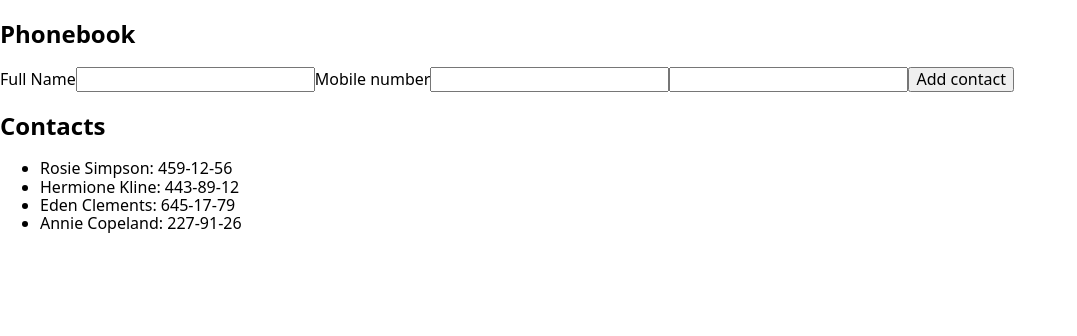
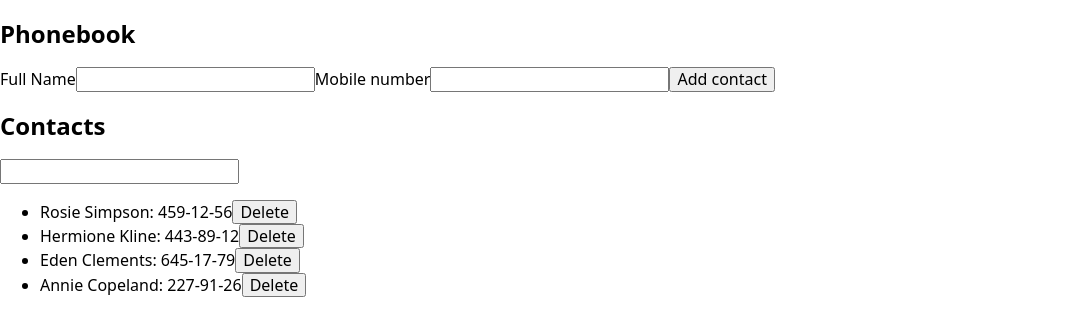
Before and after one commit to tofikwest/goit-react-hw-02-phonebook, a React (Create React App) app: page / in a window 1280 px wide. Shown: the top 336 px of the page, without its empty margins (0-1077 px from the left). Built offline with nearby package versions, Linux system fonts and the light colour scheme.

Commit message:
complete homework

```diff
--- a/src/App.js
+++ b/src/App.js
@@ -1,6 +1,7 @@
 import React, { Component } from "react";
-import Contacts from "./components/contacts/Contacts";
-import PhonebookForm from "./components/phonebookForm/PhonebookForm";
+import ContactsList from "./components/contactsList/ContactsList";
+import Filter from "./components/filter/Filter";
+import ContactForm from "./components/form/ContactForm";
 import Section from "./components/section/Section";
 
 class App extends Component {
@@ -15,28 +16,47 @@ class App extends Component {
   };
   onFormSubmitHandler = (data) => {
     this.setState({ contacts: [...this.state.contacts, data] });
-    console.log(this.state.contacts);
   };
 
   onHandleFilter = (e) => {
     this.setState({ filter: e.currentTarget.value });
   };
 
+  onHandleContactForm = (event) => {
+    const { name, value } = event.currentTarget;
+    this.setState({ [name]: value });
+  };
+
+  sameNameDenied = (name) => {
+    if (this.state.contacts.find((contact) => contact.name === name)) {
+      alert("Введите другое имя");
+      return;
+    }
+  };
+  deleteContact = (id) => {
+    this.setState((prevState) => ({
+      contacts: prevState.contacts.filter((contact) => contact.id !== id),
+    }));
+  };
   render() {
     return (
       <>
         <Section title={"Phonebook"}>
-          <PhonebookForm
+          <ContactForm
             onHandlerFilter={this.onHandlerFilter}
             onSubmit={this.onFormSubmitHandler}
-            onHandleFilter={this.onHandleFilter}
+            sameNameDenied={this.sameNameDenied}
           />
         </Section>
         <Section title={"Contacts"}>
-          <Contacts
+          <Filter
+            onHandlerFilter={this.onHandleContactForm}
+            filter={this.state.filter}
+          />
+          <ContactsList
             contacts={this.state.contacts}
             filter={this.state.filter}
-            onDeleteContact={this.onDeleteContact}
+            onDeleteContact={this.deleteContact}
           />
         </Section>
       </>
--- a/src/components/contacts/Contacts.js
+++ b/src/components/contactsList/ContactsList.js
@@ -1,6 +1,6 @@
 import React, { Component } from "react";
 
-class Contacts extends Component {
+class ContactsList extends Component {
   render() {
     const { filter, contacts } = this.props;
 
@@ -9,11 +9,18 @@ class Contacts extends Component {
           contact.name.toLowerCase().includes(filter.toLowerCase())
         )
       : contacts;
+
     return (
       <ul>
         {filteredContacts.map(({ id, name, number }) => (
           <li key={id}>
             {name}: {number}
+            <button
+              type="button"
+              onClick={() => this.props.onDeleteContact(id)}
+            >
+              Delete
+            </button>
           </li>
         ))}
       </ul>
@@ -21,8 +28,4 @@ class Contacts extends Component {
   }
 }
 
-export default Contacts;
-
-// .filter((item) => {
-//   return item.indexOf(this.state.filter) > -1;
-// }
+export default ContactsList;
--- /dev/null
+++ b/src/components/filter/Filter.js
@@ -0,0 +1,21 @@
+import React, { Component } from "react";
+import { v4 as uuidv4 } from "uuid";
+
+class Filter extends Component {
+  filterId = uuidv4();
+  render() {
+    return (
+      <>
+        <input
+          value={this.props.filter}
+          onChange={this.props.onHandlerFilter}
+          type="text"
+          name="filter"
+          id={this.filterId}
+        ></input>
+      </>
+    );
+  }
+}
+
+export default Filter;
--- a/src/components/phonebookForm/PhonebookForm.js
+++ b/src/components/form/ContactForm.js
@@ -1,7 +1,7 @@
 import React, { Component } from "react";
 import { v4 as uuidv4 } from "uuid";
 
-class PhonebookForm extends Component {
+class ContactForm extends Component {
   state = {
     name: "",
     number: "",
@@ -9,17 +9,18 @@ class PhonebookForm extends Component {
 
   nameInputId = uuidv4();
   telInputId = uuidv4();
-  filterId = uuidv4();
+
+  onHandleSubmit = (event) => {
+    event.preventDefault();
+    if (this.props.sameNameDenied(this.state.name)) {
+      return this.props.onSubmit(this.state);
+    }
+    this.reset();
+  };
 
   onHandleContactForm = (event) => {
     const { name, value } = event.currentTarget;
     this.setState({ [name]: value });
-  };
-
-  onHandleSubmit = (event) => {
-    event.preventDefault();
-    this.props.onSubmit(this.state);
-    this.reset();
   };
 
   reset = () =>
@@ -58,13 +59,7 @@ class PhonebookForm extends Component {
               required
             />
           </label>
-          <input
-            value={this.props.filter}
-            onChange={this.props.onHandleFilter}
-            type="text"
-            name="filter"
-            id={this.filterId}
-          ></input>
+
           <button>Add contact</button>
         </form>
       </>
@@ -72,4 +67,4 @@ class PhonebookForm extends Component {
   }
 }
 
-export default PhonebookForm;
+export default ContactForm;
```
Also changed, not shown: 1 other file (tests, documents, lock files or other folders).
